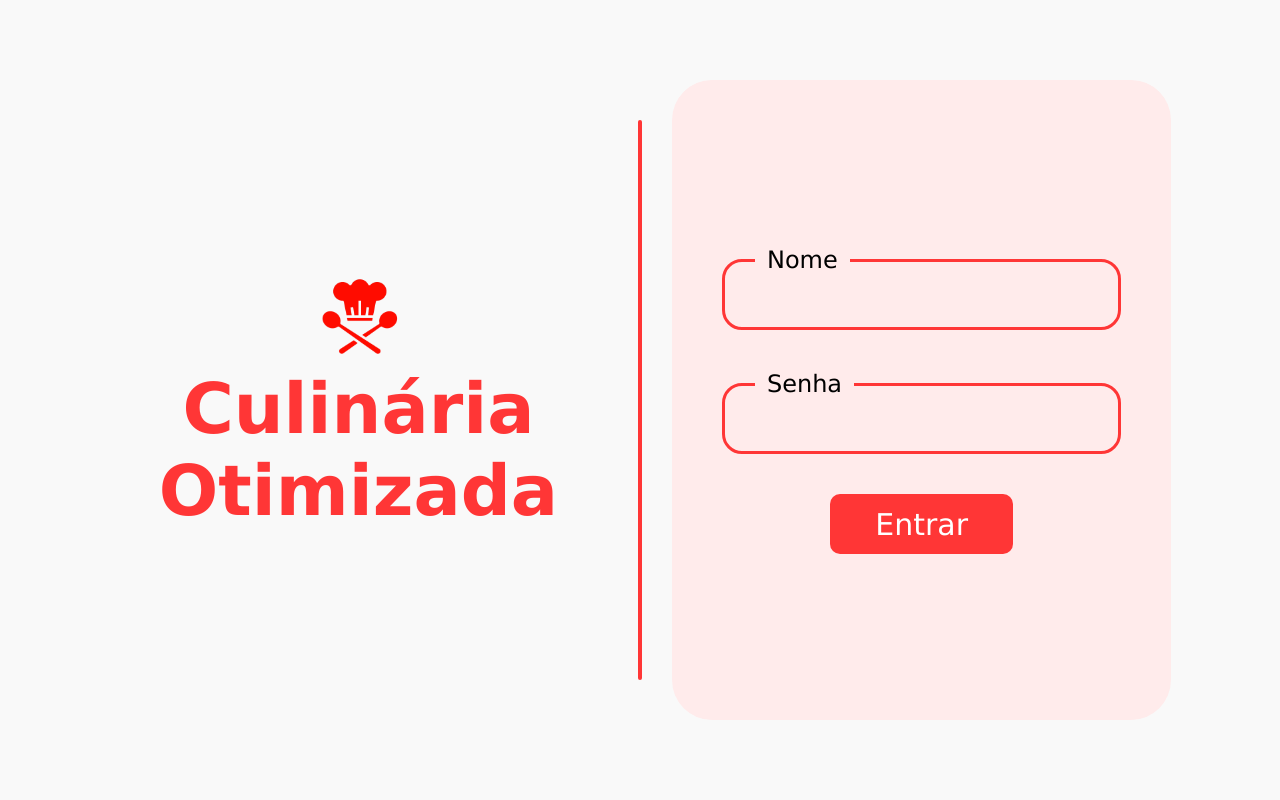
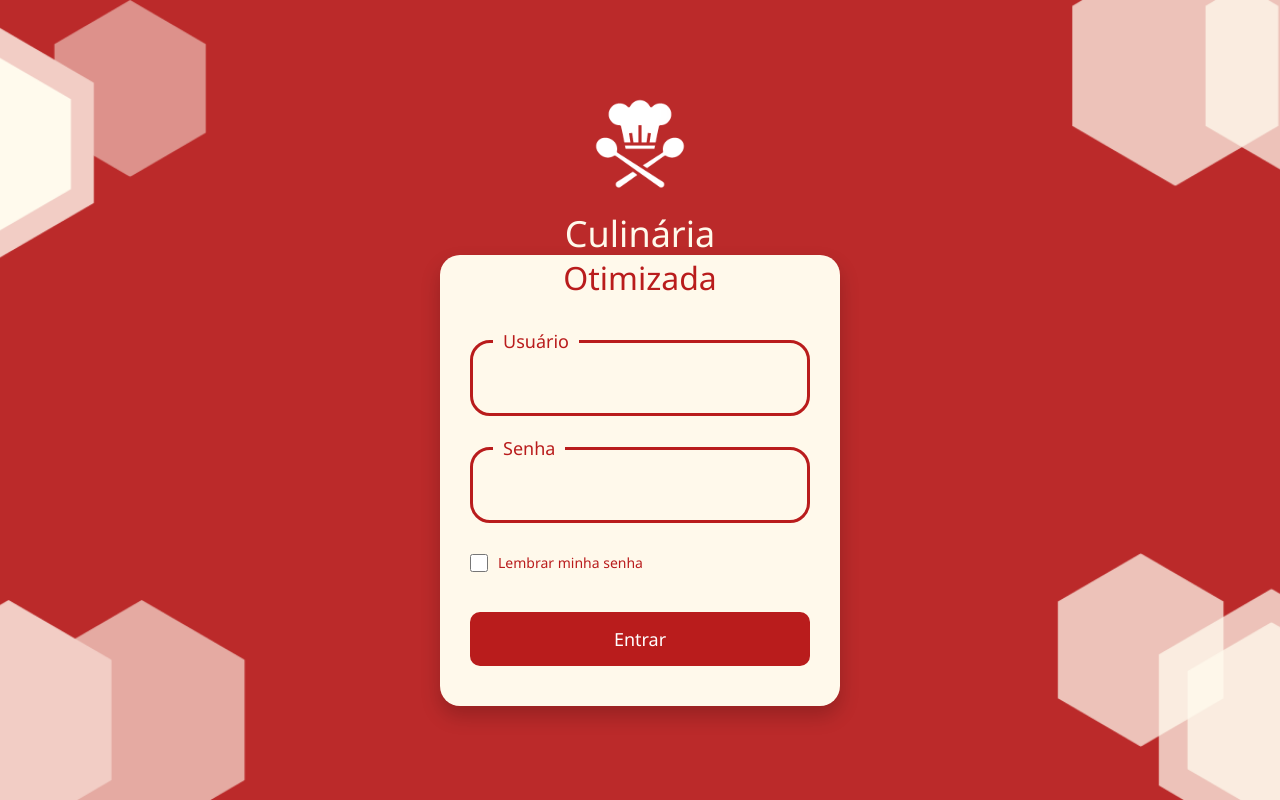
Before and after one commit to EnzoZanardi16/Contador-C.O.S, a PHP site: page / in a window 1280 px wide. Run offline with PHP 8.4, Linux system fonts and the light colour scheme.

Commit message:
commit integration

```diff
--- a/backend/endpoints/post_contagens.php
+++ b/backend/endpoints/post_contagens.php
@@ -1,6 +1,7 @@
 <?php
 header("Content-Type: application/json");
 require_once "../config/db.php"; // Conexão centralizada
+date_default_timezone_set('America/Sao_Paulo'); // Fuso horário de Brasília
 
 // Verifica se a requisição é POST
 if ($_SERVER["REQUEST_METHOD"] !== "POST") {
--- a/frontend/index.php
+++ b/frontend/index.php
@@ -2,132 +2,176 @@
 <html lang="pt-br">
 
 <head>
-    <meta charset="UTF-8">
-    <meta name="viewport" content="width=device-width, initial-scale=1.0">
-    <title>Login</title>
+  <meta charset="UTF-8" />
+  <meta name="viewport" content="width=device-width, initial-scale=1.0" />
+  <title>Login - Culinária Otimizada</title>
   <style>
     * {
       margin: 0;
       padding: 0;
       box-sizing: border-box;
-            font-family: Verdana, Geneva, Tahoma, sans-serif;
+      font-family: 'Segoe UI', Tahoma, Geneva, Verdana, sans-serif;
     }
 
 body {
   height: 100vh;
+  background-image: url('../public/images/Culinária Otimizada.png');
+  background-size: cover;
+  background-position: center;
+  display: flex;
+  flex-direction: column;
+  align-items: center;
+  justify-content: center;
+  position: relative;
+  overflow: hidden;
+}
+
+@media (max-width: 768px) {
+  body {
+    background-image: none; /* remove a imagem */
+    background-color: #B91C1C; /* aplica a cor */
+  }
+}
+
+
+    .titulo-topo {
+      font-size: 36px;
+      color: #FFF9EB;
+      margin-bottom: 10px;
+      z-index: 1;
+      text-align: center;
+      display: flex;
+      flex-direction: column;
+      align-items: center;
+    }
+
+    .card {
+      z-index: 1;
+      background-color: #FFF9EB;
+      padding: 1px 30px 40px;
+      border-radius: 20px;
+      box-shadow: 0 10px 20px rgba(0, 0, 0, 0.2);
+      width: 400px;
+      max-width: 90%;
+      display: flex;
+      flex-direction: column;
+      align-items: center;
+      margin-top: -1%;
+    }
+
+    .logo {
+      width: 100px;
+      margin-bottom: 15px;
+    }
+
+    .titulo-card {
+      text-align: center;
+      font-size: 32px;
+      color: #B91C1C;
+      margin-bottom: 30px;
+    }
+
+    form {
+      width: 100%;
+      display: flex;
+      flex-direction: column;
+      gap: 20px;
+    }
+
+    fieldset {
+      border: 3px solid #B91C1C;
+      border-radius: 20px;
+      padding: 10px 20px;
+    }
+
+    legend {
+      padding: 0 10px;
+      font-size: 18px;
+      color: #B91C1C;
+    }
+
+    input[type="text"],
+    input[type="password"] {
+      border: none;
+      background: transparent;
+      width: 100%;
+      height: 40px;
+      font-size: 18px;
+      color: #333;
+    }
+
+    input:focus {
+      outline: none;
+    }
+
+    .checkbox-container {
       display: flex;
       align-items: center;
-            justify-content: center;
-            gap: 30px;
-            background-color: #f9f9f9;
+      gap: 10px;
+      margin-top: 10px;
     }
 
-        div {
-            height: 80%;
-            width: 39%;
-        }
-
-        div:nth-of-type(1) img {
-            height: 100px;
-            width: auto;
-        }
-
-        div:nth-of-type(1) {
-            display: flex;
-            align-items: center;
-            justify-content: center;
-            flex-direction: column;
-        }
-
-        div:nth-of-type(2) {
-            background-color: #FFEBEB;
-            border-radius: 40px;
-            display: flex;
-            align-items: center;
-            justify-content: center;
-            flex-direction: column;
-        }
-
-        form{
-            display: flex;
-            align-items: center;
-            justify-content: center;
-            gap: 40px;
-            flex-direction: column;
-            width: 80%;
-        }
-        input{
-            background: transparent;
-            border:none;
-            width: 90%;
-            height: 50px;
-            font-size: 24px;
-
-        }
-        input:focus{
-            outline: none;
-        }
-        fieldset{
-            width: 100%;
-            height: 84px;
-            border: #FF3636 3px solid;
-            border-radius: 20px;
-            display: flex;
-            align-items: center;
-            justify-content: center;
-        }
     input[type="checkbox"] {
-            width: 30px;
-            height: 30px;
-            appearance: none;
-            border: 2px solid #FF3636;
-            position: relative;
-            background-color: white;
+      width: 18px;
+      height: 18px;
+      accent-color: #B91C1C;
       cursor: pointer;
     }
 
-        input[type="checkbox"]:checked {
-            background-color: #FF3636;
-            border: 2px solid #FF3636;
+    label {
+      font-size: 14px;
+      color: #B91C1C;
     }
 
-        input[type="checkbox"]:checked::before {
-            content: '✔';
-            position: absolute;
-            top: 50%;
-            left: 50%;
-            transform: translate(-50%, -50%);
-            font-size: 20px;
+    button {
+      margin-top: 20px;
+      padding: 15px 30px;
+      font-size: 18px;
+      background-color: #B91C1C;
       color: white;
+      border: none;
+      border-radius: 10px;
+      cursor: pointer;
+      transition: background-color 0.3s ease;
     }
-        legend{
-            font-size: 24px;
-            margin-left: 30px;
-            padding-inline: 12px;
+
+    button:hover {
+      background-color: #a31414;
     }
   </style>
 </head>
 
-<body>
-    <div>
-    <img src="../public/images/logo.png" alt="Culinaria Otimizada Logo" class="fade-in">
-        <h1 style="font-size: 70px; color: #FF3636; text-align: center;">Culinária<br>Otimizada</h1>
+<body class="aturmaa">
+
+  <!-- Título fora do card -->
+  <div class="titulo-topo">
+    <img src="../public/images/C.O.S-white.png" alt="Logo" class="logo" />
+    Culinária
   </div>
-    <hr style="border: none; height: 70%;width: 4px;border-radius: 50px; background-color: #FF3636;">
-    <div>
+
+  <!-- Card com "Otimizada" e o formulário -->
+  <div class="card">
+    <div class="titulo-card">Otimizada</div>
+
         <form action="../backend/endpoints/user_login.php" method="POST">
             <fieldset>
-                <legend>Nome</legend>
-                <input type="text" name="nome_user368" id="nome_user368">
+                <legend>Usuário</legend>
+                <input type="text" name="nome_user368" required />
             </fieldset>
+
             <fieldset>
                 <legend>Senha</legend>
-                <input type="password" name="senha_user368" id="senha_user368">
+                <input type="password" name="senha_user368" required />
             </fieldset>
 
-            <button style="cursor: pointer; font-size: 30px; border-radius: 10px; color: white; padding-inline: 45px; height: 60px; border: none; background-color: #FF3636;" type="submit">Entrar</button>
+            <div class="checkbox-container">
+                <input type="checkbox" id="lembrar" name="lembrar" />
+                <label for="lembrar">Lembrar minha senha</label>
+            </div>
 
+            <button type="submit">Entrar</button>
         </form>
   </div>
 </body>
+
 </html>
```
Also changed, not shown: backend/endpoints/contagens_dia.php (+15 -9 lines), frontend/main.php (+68 -46 lines), public/images/C.O.S-white.png (added), public/images/Culinária Otimizada.png (added). Lines whose indentation alone changed are shown as unchanged.
